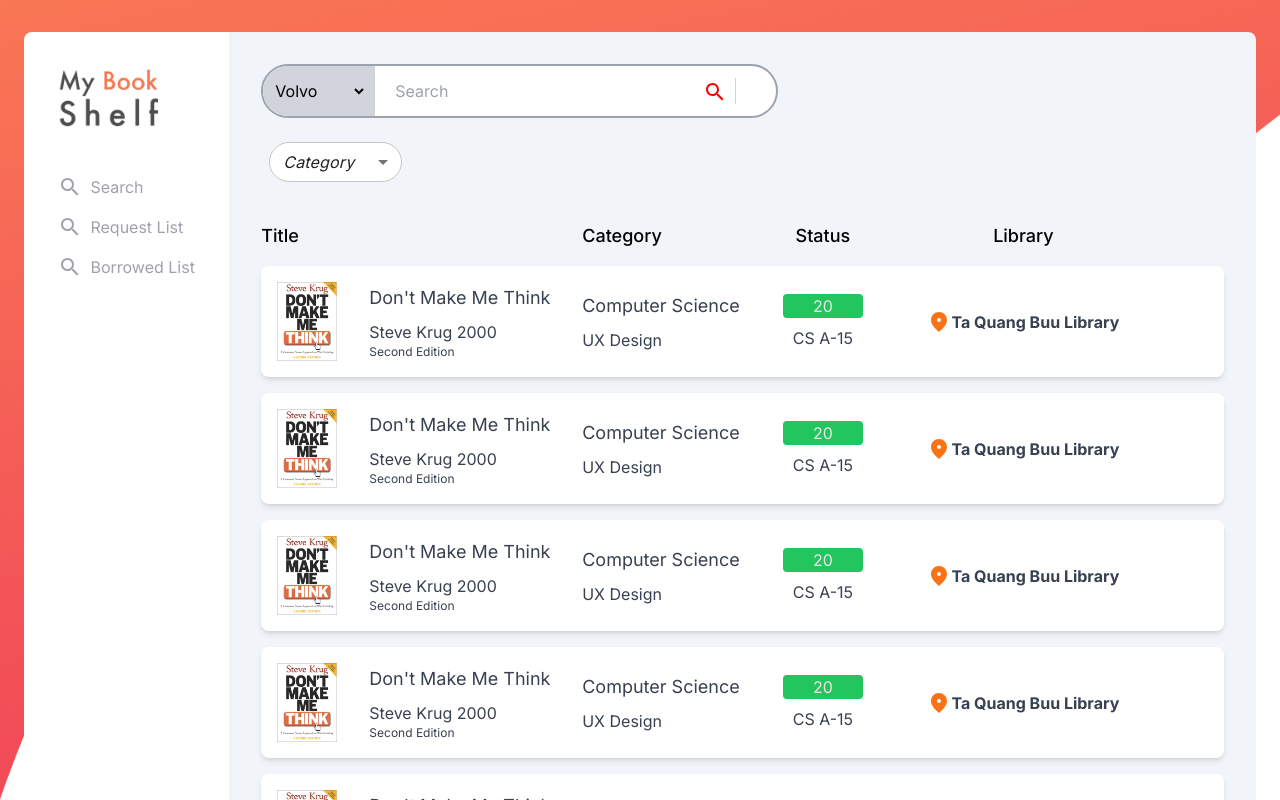
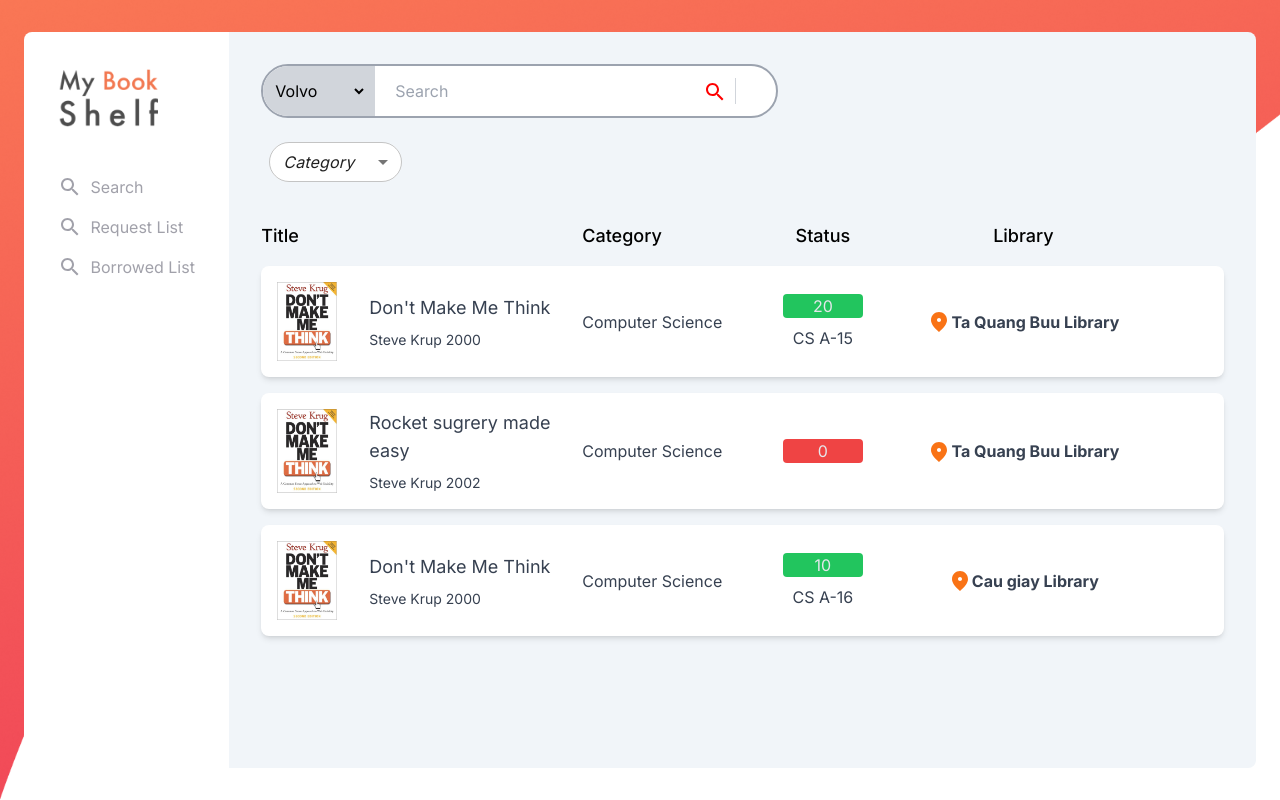
Before and after one commit to Arima057nn/ITSS2-BookShelf, a Next.js app: page / in a window 1280 px wide. Shown: the top 800 px of the page. Built offline with nearby package versions, Linux system fonts and the light colour scheme; no server answers.

Commit message:
fetch api books

```diff
--- a/src/app/(user)/page.tsx
+++ b/src/app/(user)/page.tsx
@@ -4,16 +4,10 @@ import Category from "../components/category";
 import Search from "../components/search";
 import { bookApi } from "@/app/services";
 import { useEffect } from "react";
+import { Books } from "../data/book";
+import { BookInfo } from "../models/common";
 
 export default function Home() {
-  useEffect(() => {
-    getBooks();
-  }, []);
-
-  const getBooks = async () => {
-    let res = await bookApi.getBooks();
-    console.log("resssss: ", res.data);
-  };
   return (
     <div>
       <Search />
@@ -25,13 +19,9 @@ export default function Home() {
         <div className="w-2/12 text-center">Status</div>
         <div className="w-3/12 text-center">Library</div>
       </div>
-      <Bookitem />
-      <Bookitem />
-      <Bookitem />
-      <Bookitem />
-      <Bookitem />
-      <Bookitem />
-      <Bookitem />
+      {Books.map((book: BookInfo, index) => (
+        <Bookitem key={index} book={book} />
+      ))}
     </div>
   );
 }
--- a/src/app/components/bookitem/index.tsx
+++ b/src/app/components/bookitem/index.tsx
@@ -1,10 +1,10 @@
 "use client";
 import Image from "next/image";
 import FmdGoodIcon from "@mui/icons-material/FmdGood";
+import { BookInfo } from "@/app/models/common";
+import Link from "next/link";
 
-const quantity = 2;
-
-const Bookitem = () => {
+const Bookitem: React.FC<{ book: BookInfo }> = ({ book }) => {
   return (
     <div className="px-8 mb-4 text-gray-700">
       <div className="flex w-full bg-white rounded-lg shadow-md">
@@ -16,28 +16,31 @@ const Bookitem = () => {
             alt="Picture of the author"
           />
           <div className="ml-8 flex flex-col justify-center">
-            <p className="text-lg">Don't Make Me Think</p>
+            <Link href={`/book/${book.id}`}>
+              <p className="text-lg">{book.title}</p>
+            </Link>
             <div className="flex flex-col justify-around mt-2">
-              <p className="text-base">Steve Krug 2000</p>
-              <p className="text-xs">Second Edition</p>
+              <p className="text-sm">
+                {book.publisher} {book.publish_year}
+              </p>
             </div>
           </div>
         </div>
         <div className="w-2/12 flex justify-center flex-col">
-          <p className="text-lg">Computer Science</p>
-          <p className="text-base mt-2">UX Design</p>
+          <p className="text-base">Computer Science</p>
+          {/* <p className="text-base mt-2">UX Design</p> */}
         </div>
         <div className="w-2/12 flex justify-center flex-col items-center">
           <div
             className={`text-base w-20 text-center rounded text-gray-200 ${
-              quantity !== 0 ? "bg-green-500" : "bg-red-500"
+              book.quantity !== 0 ? "bg-green-500" : "bg-red-500"
             }`}
           >
-            20
+            {book.quantity}
           </div>
-          {quantity !== 0 && (
+          {book.quantity !== 0 && (
             <div className="flex items-center mt-2">
-              <p className="text-base">CS A-15</p>
+              <p className="text-base">{book.library_location}</p>
             </div>
           )}
         </div>
@@ -45,7 +48,7 @@ const Bookitem = () => {
           <div className="text-orange-500">
             <FmdGoodIcon />
           </div>
-          <p className="text-base font-bold">Ta Quang Buu Library</p>
+          <p className="text-base font-bold">{book.library_name}</p>
         </div>
       </div>
     </div>
--- a/src/app/components/sidebar/index.tsx
+++ b/src/app/components/sidebar/index.tsx
@@ -2,6 +2,7 @@
 
 import Image from "next/image";
 import SearchIcon from "@mui/icons-material/Search";
+import Link from "next/link";
 
 const Sidebar = () => {
   return (
@@ -15,10 +16,12 @@ const Sidebar = () => {
       />
 
       <div className="flex flex-col text-zinc-400">
-        <div className="flex items-center pt-4">
-          <SearchIcon />
-          <span className="ml-2">Search</span>
-        </div>
+        <Link href="/">
+          <div className="flex items-center pt-4">
+            <SearchIcon />
+            <span className="ml-2">Search</span>
+          </div>
+        </Link>
         <div className="flex items-center pt-4">
           <SearchIcon />
           <span className="ml-2">Request List</span>
--- /dev/null
+++ b/src/app/data/book.ts
@@ -0,0 +1,58 @@
+export const Books = [
+  {
+    id: 1,
+    title: "Don't Make Me Think",
+    description:
+      "Since Don’t Make Me Think was first published in 2000, hundreds of thousands of Web designers and developers have relied on usability guru Steve Krug’s guide to help them understand the principles of intuitive navigation and information design.",
+    cover_image_url: "/assets/images/book.png",
+    categories_id: 1,
+    publish_year: 2000,
+    publisher: "Steve Krup",
+    language: "English",
+    page_number: 216,
+    quantity: 20,
+    library_id: 1,
+    library_name: "Ta Quang Buu Library",
+    library_location: "CS A-15",
+    status: 1,
+    code: "string",
+  },
+
+  {
+    id: 2,
+    title: "Rocket sugrery  made  easy",
+    description:
+      "Since Don’t Make Me Think was first published in 2000, hundreds of thousands of Web designers and developers have relied on usability guru Steve Krug’s guide to help them understand the principles of intuitive navigation and information design.",
+    cover_image_url: "/assets/images/book2.png",
+    categories_id: 1,
+    publish_year: 2002,
+    publisher: "Steve Krup",
+    language: "English",
+    page_number: 300,
+    quantity: 0,
+    library_id: 1,
+    library_name: "Ta Quang Buu Library",
+    library_location: "CS A-15",
+    status: 1,
+    code: "string",
+  },
+
+  {
+    id: 1,
+    title: "Don't Make Me Think",
+    description:
+      "Since Don’t Make Me Think was first published in 2000, hundreds of thousands of Web designers and developers have relied on usability guru Steve Krug’s guide to help them understand the principles of intuitive navigation and information design.",
+    cover_image_url: "/assets/images/book.png",
+    categories_id: 1,
+    publish_year: 2000,
+    publisher: "Steve Krup",
+    language: "English",
+    page_number: 216,
+    quantity: 10,
+    library_id: 1,
+    library_name: "Cau giay Library",
+    library_location: "CS A-16",
+    status: 1,
+    code: "string",
+  },
+];
--- /dev/null
+++ b/src/app/models/common.ts
@@ -0,0 +1,29 @@
+export interface BookInfo {
+  id: number | string;
+  title: string;
+  description: string;
+  cover_image_url: string;
+  categories_id: number;
+  publish_year: number;
+  publisher: string;
+  language: string;
+  page_number: number;
+  quantity: number;
+  library_id: number;
+  library_name: string;
+  library_location: string;
+  status: number;
+  code: string;
+}
+
+export interface LibraryInfo {
+  id: number;
+  name: string;
+  location: string;
+}
+
+export interface AuthorInfo {
+  id: number;
+  name: string;
+  description: string;
+}
```
